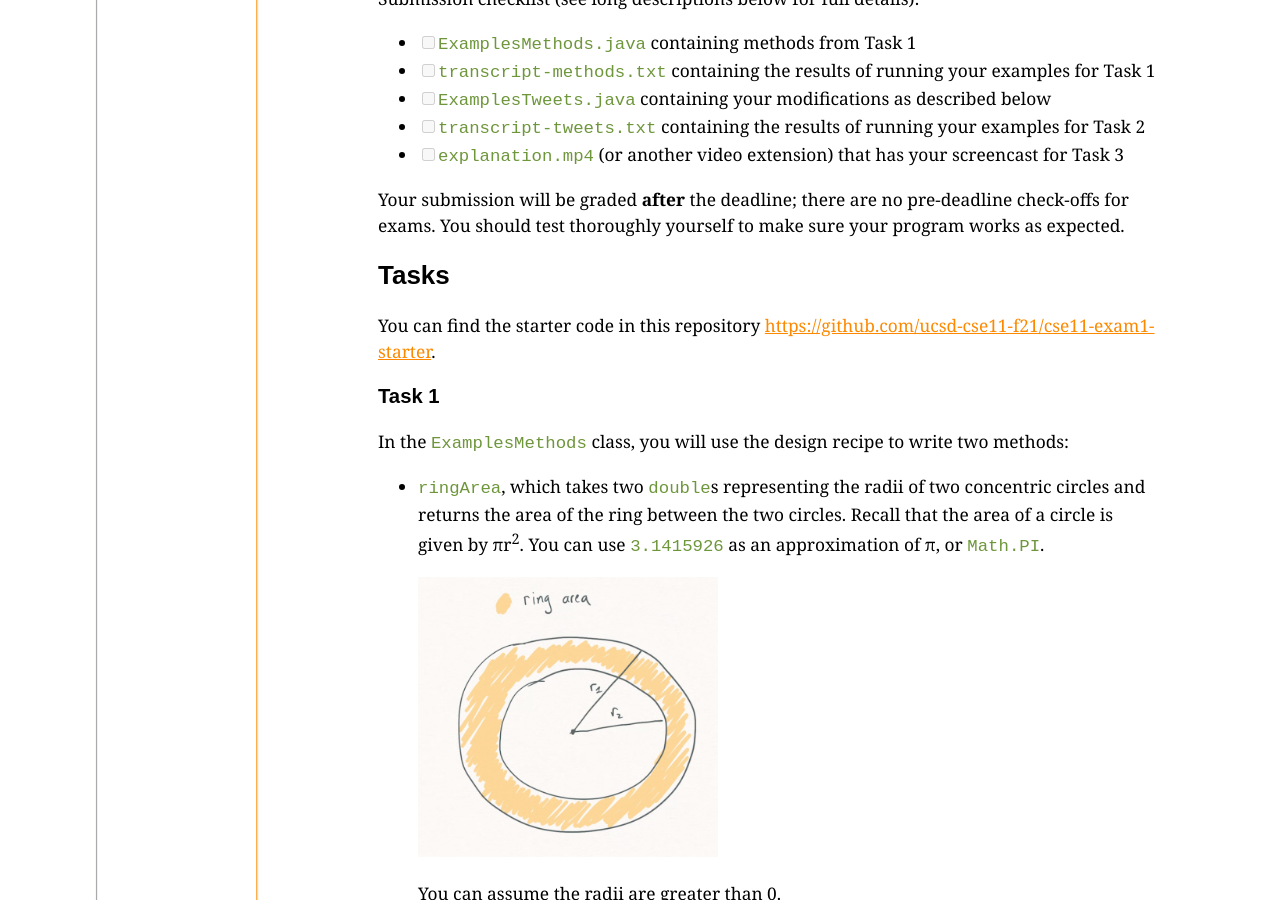
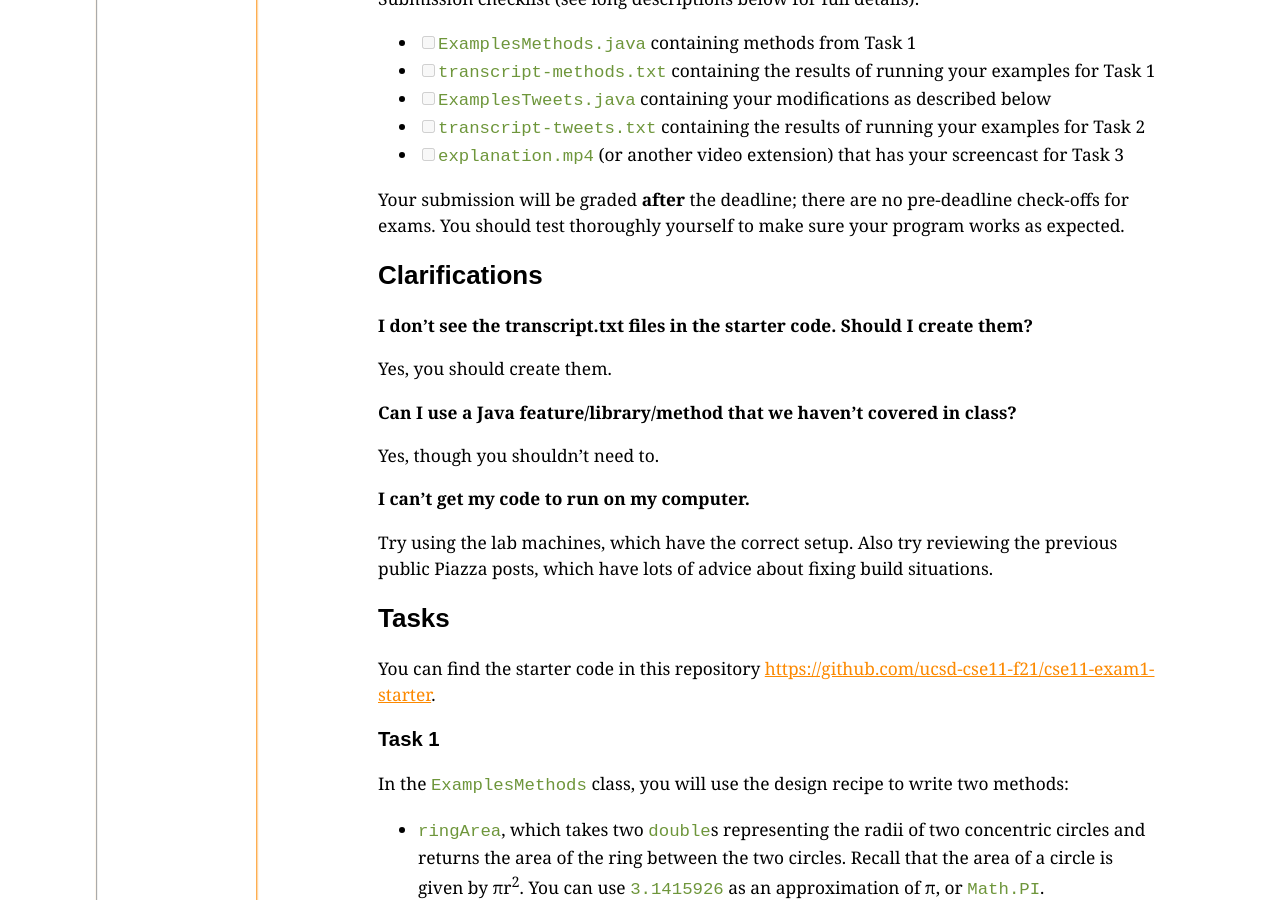
Before and after one commit to ucsd-cse11-w22/ucsd-cse11-w22.github.io, a Jekyll site: the page built from _assignments/exam1.md, in a window 1280 px wide and 900 px high, scrolled down 664 px. Built offline with Jekyll 4.4.1, drawn with Linux system fonts in a browser that asks for light colours.

Commit message:
clarifications

```diff
--- a/_assignments/exam1.md
+++ b/_assignments/exam1.md
@@ -40,6 +40,22 @@ Submission checklist (see long descriptions below for full details):
 - [ ] `explanation.mp4` (or another video extension) that has your screencast for Task 3
 
 Your submission will be graded **after** the deadline; there are no pre-deadline check-offs for exams. You should test thoroughly yourself to make sure your program works as expected.
+
+## Clarifications
+
+**I don't see the transcript.txt files in the starter code. Should I create them?**
+
+Yes, you should create them.
+
+**Can I use a Java feature/library/method that we haven't covered in class?**
+
+Yes, though you shouldn't need to.
+
+**I can't get my code to run on my computer.**
+
+Try using the lab machines, which have the correct setup. Also try reviewing the
+previous public Piazza posts, which have lots of advice about fixing build
+situations.
 
 ## Tasks
 
```
